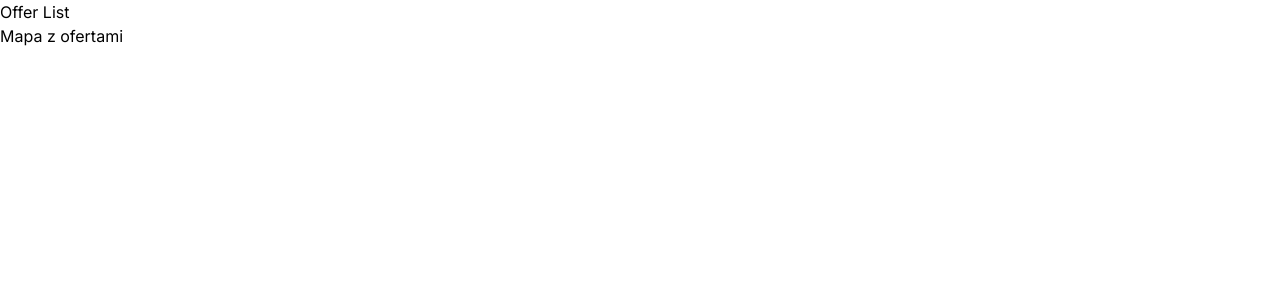
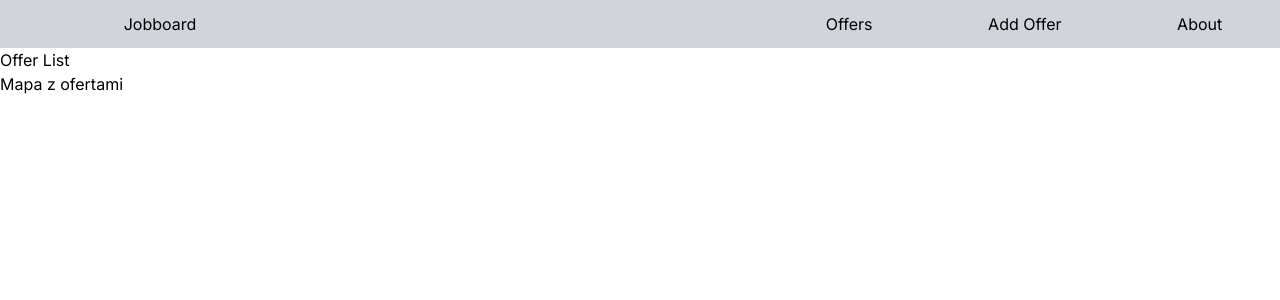
Before and after one commit to lcse1706/Jobboard, a Next.js app: page / in a window 1280 px wide. Shown: the top 300 px of the page. Built offline with nearby package versions, Linux system fonts and the light colour scheme.

Commit message:
header, nav created

```diff
--- a/app/layout.tsx
+++ b/app/layout.tsx
@@ -1,22 +1,35 @@
-import './globals.css'
-import type { Metadata } from 'next'
-import { Inter } from 'next/font/google'
+import { Header } from '@/components/ui/Header/Header';
+import './globals.css';
+import type { Metadata } from 'next';
+import { Inter } from 'next/font/google';
+import { Navigation } from '@/components/ui/Navigation/Navigation';
 
-const inter = Inter({ subsets: ['latin'] })
+const inter = Inter({ subsets: ['latin'] });
 
 export const metadata: Metadata = {
   title: 'Create Next App',
   description: 'Generated by create next app',
-}
+};
 
 export default function RootLayout({
   children,
 }: {
-  children: React.ReactNode
+  children: React.ReactNode;
 }) {
+  const nav = [
+    { label: 'Offers', link: '/offers' },
+    { label: 'Add Offer', link: '/add' },
+    { label: 'About', link: '/about' },
+  ];
+
   return (
     <html lang="en">
-      <body className={inter.className}>{children}</body>
+      <body className={inter.className}>
+        <Header titel="Jobboard">
+          <Navigation nav={nav} />
+        </Header>
+        <div className="container">{children}</div>
+      </body>
     </html>
-  )
+  );
 }
--- /dev/null
+++ b/components/ui/Header/Header.tsx
@@ -0,0 +1,15 @@
+import { ComponentProps } from 'react';
+
+interface HeaderProps {
+  titel: string;
+  children: React.ReactNode;
+}
+
+export const Header = (props: HeaderProps) => {
+  return (
+    <header className="flex flex-row h-12 bg-gray-300 items-center justify-between">
+      <h1 className="w-1/4 text-center">{props.titel}</h1>
+      {props.children}
+    </header>
+  );
+};
--- /dev/null
+++ b/components/ui/Navigation/Navigation.tsx
@@ -0,0 +1,19 @@
+import Link from 'next/link';
+
+interface NavProps {
+  nav: Array<{ label: string; link: string }>;
+}
+
+export const Navigation = (props: NavProps) => {
+  return (
+    <nav className="flex w-2/5 justify-end items-end">
+      <ul className="flex flex-row grow">
+        {props.nav.map((item, index) => (
+          <li key={index} className="grow text-center">
+            <Link href={item.link}>{item.label}</Link>
+          </li>
+        ))}
+      </ul>
+    </nav>
+  );
+};
```
